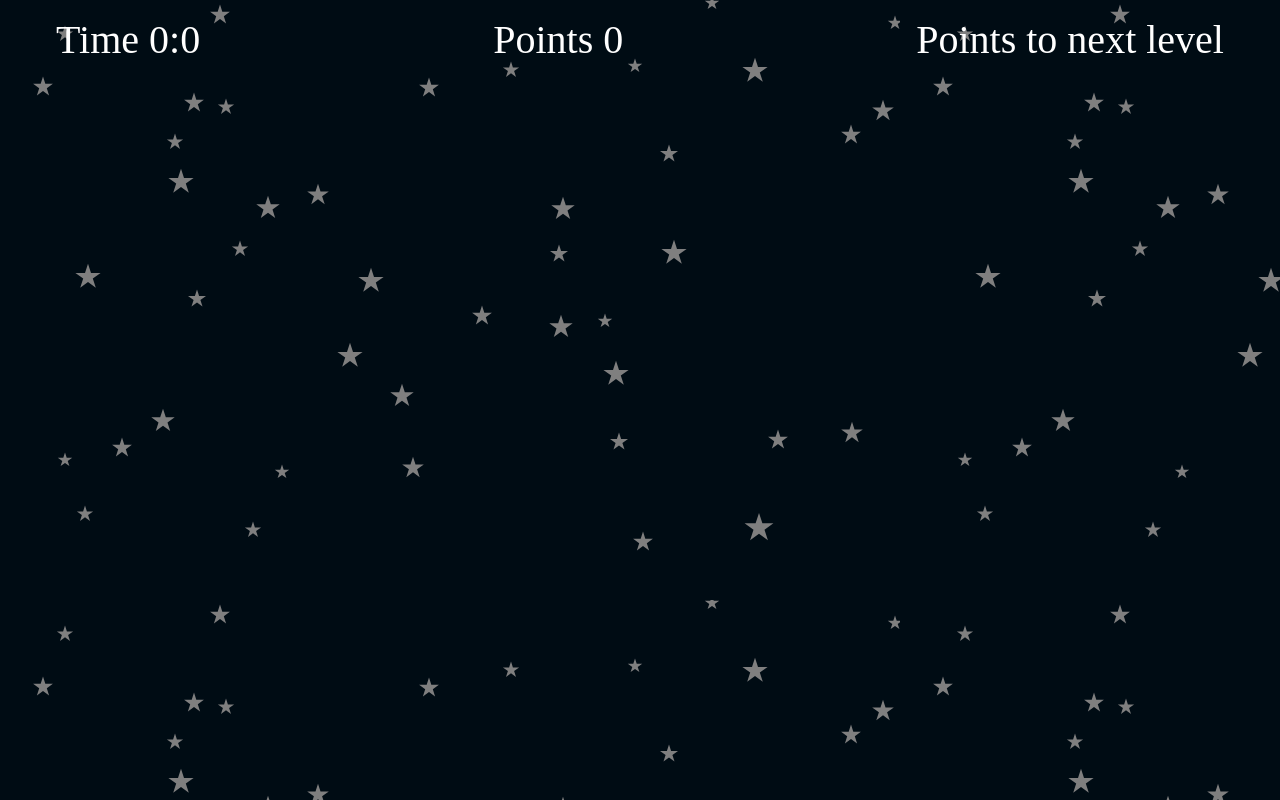
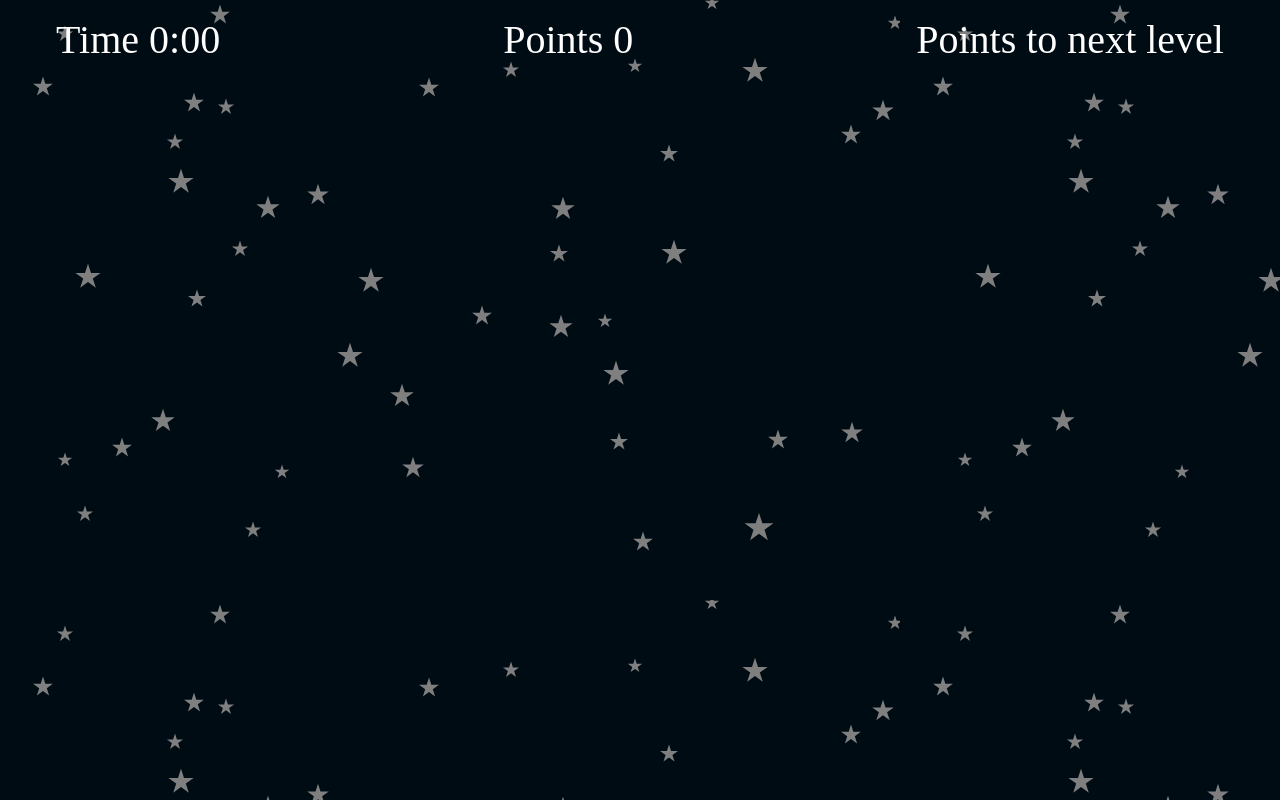
Before and after one commit to GrzegorzBanaszak/caught-ball, a React (Create React App) app: page / in a window 1280 px wide. Built offline with nearby package versions, Linux system fonts and the light colour scheme; a web font is replaced by a local one.

Commit message:
Fix display seconds in navbar timer

```diff
--- a/src/components/Navigation.tsx
+++ b/src/components/Navigation.tsx
@@ -10,7 +10,7 @@ const Navigation: React.FC<INavigation> = ({ roundTime, score }): JSX.Element =>
   return (
     <nav>
       <div className="nav-container">
-        <div className="nav-info">Time {`${Math.floor(roundTime / 60)}:${roundTime % 60}`}</div>
+        <div className="nav-info">Time {`${Math.floor(roundTime / 60)}:${roundTime % 60 < 10 ? "0" + roundTime % 60 : roundTime % 60}`}</div>
         <div className="nav-info">Points {score}</div>
         <div className="nav-info">Points to next level</div>
 
```
